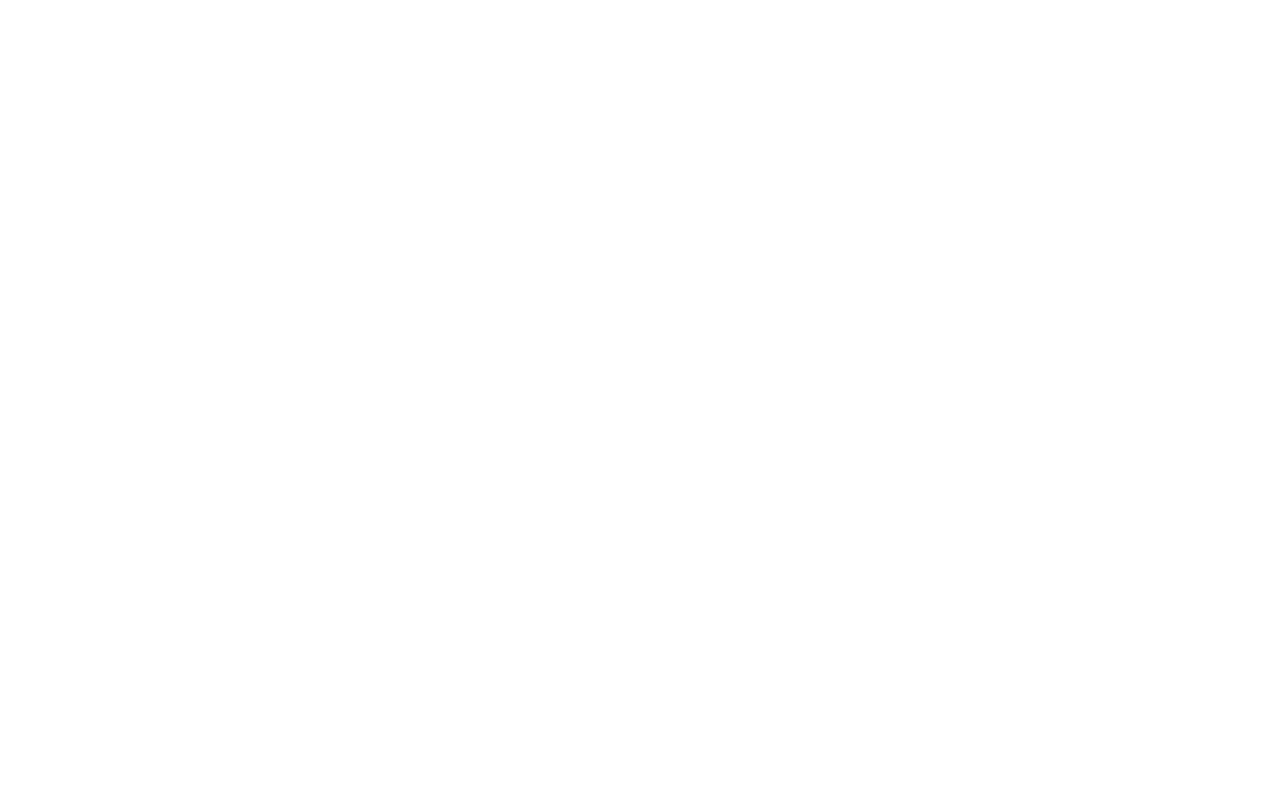
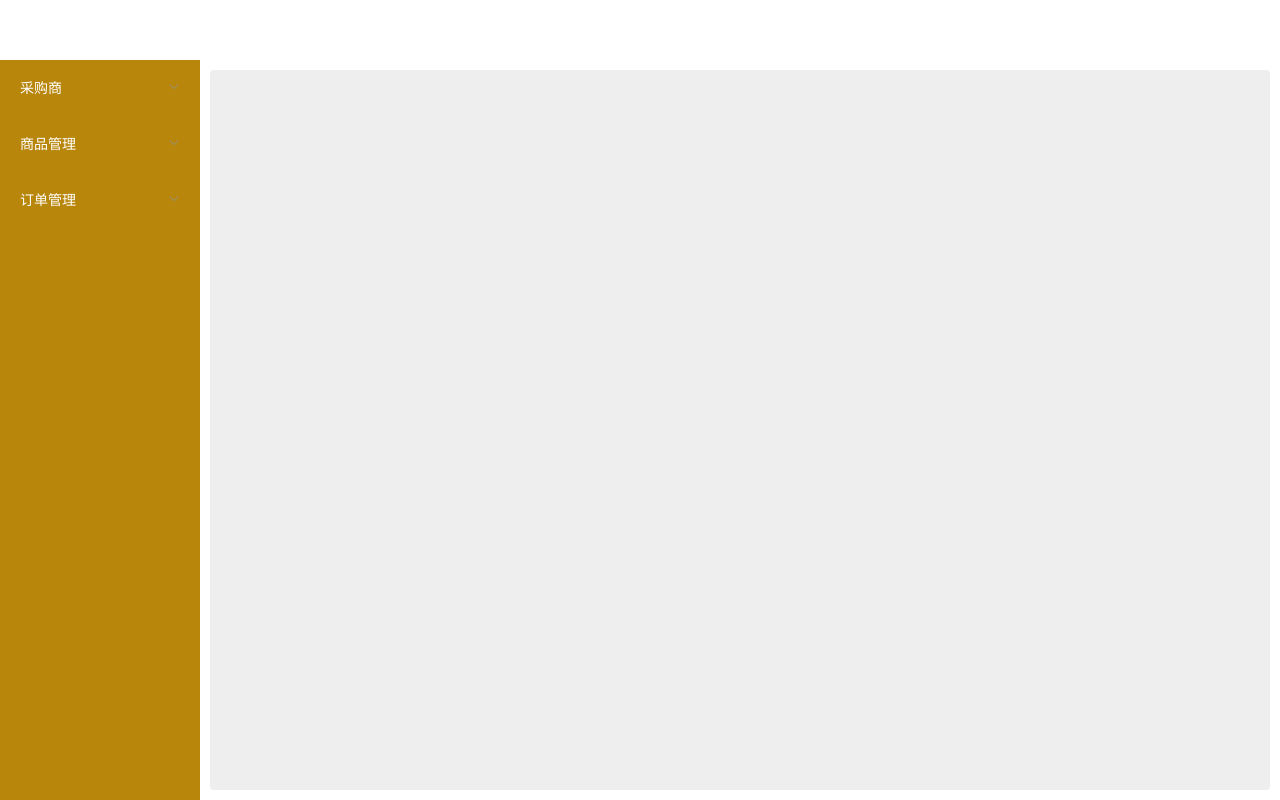
Before and after one commit to 3182779524qq/admin-elementUI, a Vue app: page /table in a window 1280 px wide. Built offline with nearby package versions, Linux system fonts and the light colour scheme.

Commit message:
修改package.json没有追踪到变化的bug，添加layout布局基本项目

```diff
--- a/package.json
+++ b/package.json
@@ -8,6 +8,7 @@
     "lint": "vue-cli-service lint"
   },
   "dependencies": {
+    "axios": "^0.19.2",
     "core-js": "^3.6.4",
     "element-ui": "^2.13.0",
     "vue": "^2.6.11",
@@ -30,6 +31,7 @@
     "eslint-plugin-vue": "^6.1.2",
     "less": "^3.0.4",
     "less-loader": "^5.0.0",
+    "mockjs": "^1.1.0",
     "vue-template-compiler": "^2.6.11"
   }
 }
--- a/src/components/HelloWorld.vue
+++ /dev/null
@@ -1,60 +0,0 @@
-<template>
-  <div class="hello">
-    <h1>{{ msg }}</h1>
-    <p>
-      For a guide and recipes on how to configure / customize this project,<br>
-      check out the
-      <a href="https://cli.vuejs.org" target="_blank" rel="noopener">vue-cli documentation</a>.
-    </p>
-    <h3>Installed CLI Plugins</h3>
-    <ul>
-      <li><a href="https://github.com/vuejs/vue-cli/tree/dev/packages/%40vue/cli-plugin-babel" target="_blank" rel="noopener">babel</a></li>
-      <li><a href="https://github.com/vuejs/vue-cli/tree/dev/packages/%40vue/cli-plugin-router" target="_blank" rel="noopener">router</a></li>
-      <li><a href="https://github.com/vuejs/vue-cli/tree/dev/packages/%40vue/cli-plugin-vuex" target="_blank" rel="noopener">vuex</a></li>
-      <li><a href="https://github.com/vuejs/vue-cli/tree/dev/packages/%40vue/cli-plugin-eslint" target="_blank" rel="noopener">eslint</a></li>
-    </ul>
-    <h3>Essential Links</h3>
-    <ul>
-      <li><a href="https://vuejs.org" target="_blank" rel="noopener">Core Docs</a></li>
-      <li><a href="https://forum.vuejs.org" target="_blank" rel="noopener">Forum</a></li>
-      <li><a href="https://chat.vuejs.org" target="_blank" rel="noopener">Community Chat</a></li>
-      <li><a href="https://twitter.com/vuejs" target="_blank" rel="noopener">Twitter</a></li>
-      <li><a href="https://news.vuejs.org" target="_blank" rel="noopener">News</a></li>
-    </ul>
-    <h3>Ecosystem</h3>
-    <ul>
-      <li><a href="https://router.vuejs.org" target="_blank" rel="noopener">vue-router</a></li>
-      <li><a href="https://vuex.vuejs.org" target="_blank" rel="noopener">vuex</a></li>
-      <li><a href="https://github.com/vuejs/vue-devtools#vue-devtools" target="_blank" rel="noopener">vue-devtools</a></li>
-      <li><a href="https://vue-loader.vuejs.org" target="_blank" rel="noopener">vue-loader</a></li>
-      <li><a href="https://github.com/vuejs/awesome-vue" target="_blank" rel="noopener">awesome-vue</a></li>
-    </ul>
-  </div>
-</template>
-
-<script>
-export default {
-  name: 'HelloWorld',
-  props: {
-    msg: String
-  }
-}
-</script>
-
-<!-- Add "scoped" attribute to limit CSS to this component only -->
-<style scoped lang="less">
-h3 {
-  margin: 40px 0 0;
-}
-ul {
-  list-style-type: none;
-  padding: 0;
-}
-li {
-  display: inline-block;
-  margin: 0 10px;
-}
-a {
-  color: #42b983;
-}
-</style>
--- /dev/null
+++ b/src/components/head.vue
@@ -0,0 +1,64 @@
+<template>
+  <div class="header">
+    <div class="system">
+      <el-breadcrumb separator="/">
+        <el-breadcrumb-item
+          :to="{ name:item.name }"
+          v-for="(item,index) in routeArr"
+          :key="index"
+        >{{item.label}}</el-breadcrumb-item>
+      </el-breadcrumb>
+    </div>
+    <div class="header_right">
+      <slot name="right"></slot>
+    </div>
+  </div>
+</template>
+<script>
+export default {
+  name: "HhhHead",
+  data() {
+    return {
+      routeArr: []
+    };
+  },
+  computed: {},
+  created() {
+    this.routeArr = this.$route.meta.breadArr;
+  },
+  methods: {},
+  watch: {
+    $route: {
+      handler(newData, oldData) {
+        this.routeArr = newData.meta.breadArr;
+      },
+      deep: true
+    }
+  },
+  mounted() {}
+};
+</script>
+
+<style scoped>
+.header {
+  box-sizing: border-box;
+  height: 60px;
+  font-size: 22px;
+  color: #999;
+  overflow: hidden;
+  line-height: 60px;
+}
+.system {
+  float: left;
+  font-size: 16px;
+  margin-top: 20px;
+  margin-left: 20px;
+}
+.header_right {
+  float: right;
+  padding-right: 50px;
+  font-size: 12px;
+  color: black;
+  font-family: "Microsoft YaHei";
+}
+</style>
--- /dev/null
+++ b/src/components/layout.vue
@@ -0,0 +1,61 @@
+<template>
+  <div class="app_layout">
+    <div class="app_head">
+      <myhead></myhead>
+    </div>
+    <div class="app_aside">
+      <mymenu></mymenu>
+    </div>
+    <div class="content_box" ref="contentBox">
+      <div class="content">
+        <transition name="move" mode="out-in">
+          <router-view></router-view>
+        </transition>
+      </div>
+    </div>
+  </div>
+</template>
+
+<script>
+import myhead from "./head.vue";
+import mymenu from "./menu.vue";
+export default {
+  data() {
+    return {
+      msg: "hello"
+    };
+  },
+  components: {
+    myhead,
+    mymenu
+  },
+  created() {},
+  methods: {}
+};
+</script>
+<style lang="less" scoped>
+.app_head{
+  position: absolute;
+  left: 0;
+  right: 0;
+  height: 60px;
+}
+.app_aside{
+  position: absolute;
+  left: 0;
+  top: 60px;
+  bottom: 0;
+  width: 200px;
+  background: darkgoldenrod;
+}
+.content_box{
+  position: absolute;
+  top: 70px;
+  left: 210px;
+  right: 10px;
+  bottom: 10px;
+  overflow-y: auto;
+  background: #eee;
+  border-radius: 4px;
+}
+</style>
--- /dev/null
+++ b/src/components/menu.vue
@@ -0,0 +1,129 @@
+<template>
+  <div class="sidebar">
+    <el-menu
+      :default-active="onRoutes"
+      text-color="#ffffff"
+      active-text-color="#ffffff"
+      router
+    >
+      <template v-for="item in menuList">
+        <template v-if="item.subs">
+          <el-submenu :index="item.index" :key="item.index" v-if="item.show">
+            <template slot="title">
+              <span slot="title">{{ item.title }}</span>
+            </template>
+            <template v-for="(subItem,i) in item.subs">
+              <el-menu-item :key="i" :index="subItem.index" v-if="subItem.show">
+                <span slot="title">{{ subItem.title }}</span>
+              </el-menu-item>
+            </template>
+          </el-submenu>
+        </template>
+        <template v-else>
+          <el-menu-item :index="item.index" :key="item.index" v-if="item.show">
+            <span slot="title">{{ item.title }}</span>
+          </el-menu-item>
+        </template>
+      </template>
+    </el-menu>
+  </div>
+</template>
+<script>
+export default {
+  name: "HhhMenu",
+  data() {
+    return {
+      collapse: false
+    };
+  },
+  props: {
+    menuList: {
+      type: Array,
+      default: function() {
+        return [
+          {
+            index: "demo",
+            show: true,
+            title: "采购商",
+            subs: [
+              {
+                icon: "icon-gift-liwu",
+                index: "entryAudit",
+                show: true,
+                title: "入驻审核"
+              },
+              {
+                icon: "icon-gift-liwu",
+                index: "buyerManagement",
+                show: true,
+                title: "采购商信息"
+              }
+            ]
+          },
+          {
+            index: "demoForm",
+            show: true,
+            title: "商品管理",
+            subs: [
+              {
+                icon: "icon-gift-liwu",
+                index: "classify",
+                show: true,
+                title: "分类管理"
+              },
+              {
+                icon: "icon-gift-liwu",
+                index: "goodList",
+                show: true,
+                title: "商品信息"
+              }
+            ]
+          },
+          {
+            index: "1",
+            title: "订单管理",
+            show: true,
+            subs: [
+              {
+                icon: "icon-gift-liwu",
+                index: "orderList",
+                show: true,
+                title: "订单信息"
+              }
+            ]
+          }
+        ];
+      }
+    }
+  },
+  computed: {
+    onRoutes() {
+      return this.$route.path.replace("/", "");
+    }
+  },
+  created() {},
+  methods: {}
+};
+</script>
+<style scoped lang="less">
+/deep/ .el-menu{
+  border-right: 0;
+  background-color: transparent;
+}
+.sidebar {
+  display: block;
+  overflow-y: scroll;
+}
+.sidebar::-webkit-scrollbar {
+  width: 0;
+}
+.el-menu--inline li {
+  /* 二级菜单颜色 */
+  // background-color: #001932 !important;
+  text-indent: 10px;
+}
+// .el-menu-item {
+//   height: 50px;
+//   line-height: 50px;
+// }
+</style>
--- a/src/main.js
+++ b/src/main.js
@@ -7,13 +7,16 @@
 
 import ElementUI from 'element-ui'
 import 'element-ui/lib/theme-chalk/index.css'
+Vue.use(ElementUI)
 
-Vue.use(ElementUI)
+// 总线程通讯
+// const bus = new Vue();
+// Vue.prototype.bus = bus;
 
 Vue.config.productionTip = false
 Vue.prototype.$axios = axios
 Vue.prototype.$url = urls
-require('./mock.js')
+// require('./mock.js')
 
 // 路由拦截，
 // router.beforeEach((to, from, next) => {
--- a/src/router/index.js
+++ b/src/router/index.js
@@ -1,19 +1,24 @@
 import Vue from 'vue'
 import VueRouter from 'vue-router'
-import Home from '../views/Home.vue'
+import layout from '../components/layout.vue'
 
 Vue.use(VueRouter)
 
 const routes = [
   {
     path: '/',
-    name: 'Home',
-    component: Home
+    redirect: '/login'
   },
   {
-    path: '/about',
-    name: 'About',
-    component: () => import(/* webpackChunkName: "about" */ '../views/About.vue')
+    path: '/home',
+    name: 'home',
+    component: layout,
+    redirect: '/table',
+    children: [{
+      path: '/table',
+      name: 'table',
+      component: () => import(/* webpackChunkName: "login" */'../views/table.vue')
+    }]
   },
   {
     path: '/login',
--- a/src/views/About.vue
+++ /dev/null
@@ -1,5 +0,0 @@
-<template>
-  <div class="about">
-    <h1>This is an about page</h1>
-  </div>
-</template>
```
Also changed, not shown: src/views/table.vue (added), 1 other file (tests, documents, lock files or other folders).
